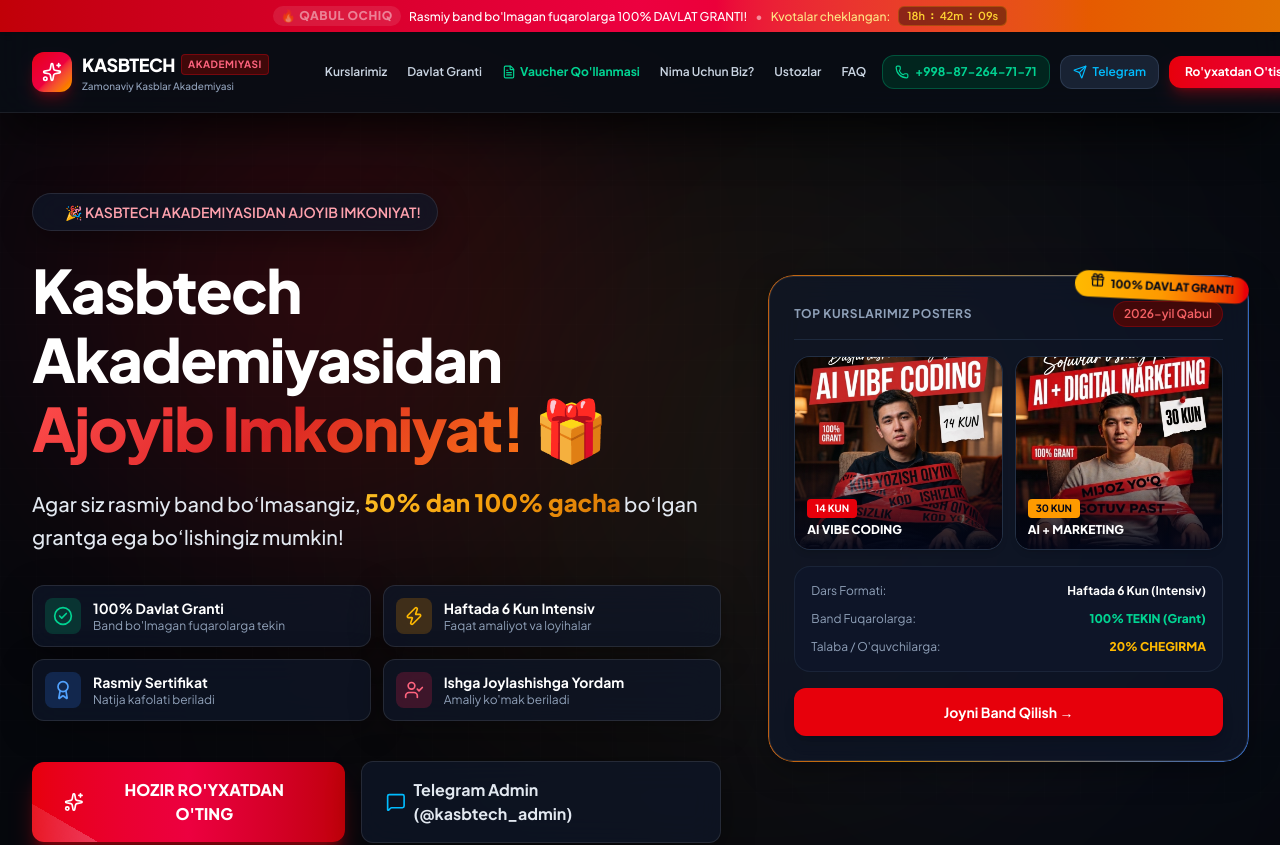
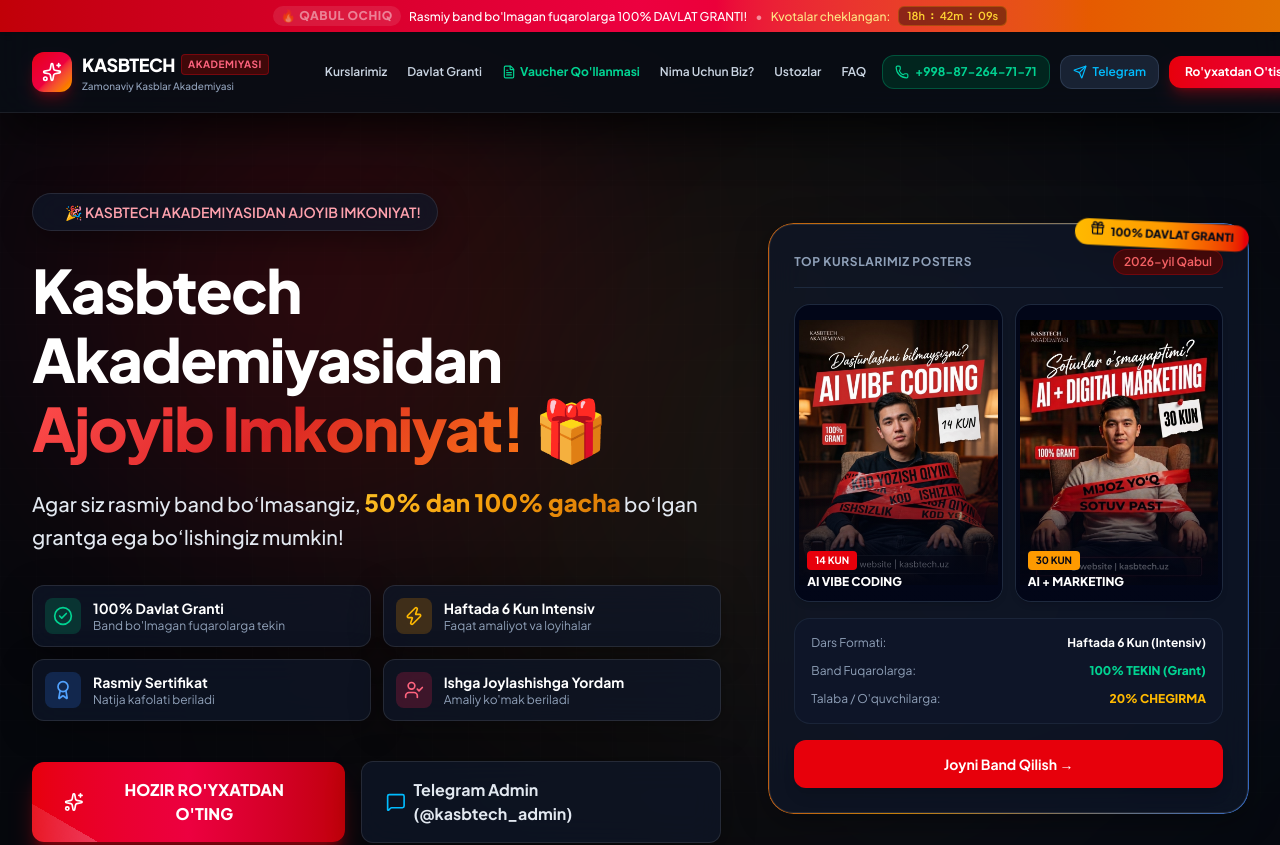
Before and after one commit to Javoxir0804/Kasbtech.uz, a React (Vite) app: page / in a window 1280 px wide. Shown: the top 845 px of the page. Built offline with nearby package versions, Linux system fonts and the light colour scheme.

Commit message:
Make poster images 100% uncropped and fully visible using object-contain and height expansion

```diff
--- a/src/App.jsx
+++ b/src/App.jsx
@@ -525,14 +525,14 @@
                     {/* VIBE CODING POSTER */}
                     <div
                       onClick={() => setLightboxImage('/vibe_coding_poster.jpg')}
-                      className="group relative rounded-2xl overflow-hidden cursor-pointer border border-slate-700/60 bg-slate-900 shadow-md hover:border-red-500 transition-all"
+                      className="group relative rounded-2xl overflow-hidden cursor-pointer border border-slate-700/60 bg-slate-950 shadow-md hover:border-red-500 transition-all flex items-center justify-center p-1"
                     >
                       <img
                         src="/vibe_coding_poster.jpg"
                         alt="AI Vibe Coding poster"
-                        className="w-full h-48 object-cover group-hover:scale-105 transition-transform duration-500"
+                        className="w-full h-64 sm:h-72 object-contain group-hover:scale-105 transition-transform duration-500 rounded-xl"
                       />
-                      <div className="absolute inset-0 bg-gradient-to-t from-slate-950/90 via-transparent to-transparent flex flex-col justify-end p-3">
+                      <div className="absolute inset-0 bg-gradient-to-t from-slate-950/90 via-transparent to-transparent flex flex-col justify-end p-3 pointer-events-none">
                         <span className="text-[10px] font-bold bg-red-600 text-white px-2 py-0.5 rounded w-max mb-1">14 KUN</span>
                         <span className="text-xs font-black text-white leading-tight">AI VIBE CODING</span>
                       </div>
@@ -544,14 +544,14 @@
                     {/* AI MARKETING POSTER */}
                     <div
                       onClick={() => setLightboxImage('/ai_marketing_poster.jpg')}
-                      className="group relative rounded-2xl overflow-hidden cursor-pointer border border-slate-700/60 bg-slate-900 shadow-md hover:border-red-500 transition-all"
+                      className="group relative rounded-2xl overflow-hidden cursor-pointer border border-slate-700/60 bg-slate-950 shadow-md hover:border-red-500 transition-all flex items-center justify-center p-1"
                     >
                       <img
                         src="/ai_marketing_poster.jpg"
                         alt="AI Digital Marketing poster"
-                        className="w-full h-48 object-cover group-hover:scale-105 transition-transform duration-500"
+                        className="w-full h-64 sm:h-72 object-contain group-hover:scale-105 transition-transform duration-500 rounded-xl"
                       />
-                      <div className="absolute inset-0 bg-gradient-to-t from-slate-950/90 via-transparent to-transparent flex flex-col justify-end p-3">
+                      <div className="absolute inset-0 bg-gradient-to-t from-slate-950/90 via-transparent to-transparent flex flex-col justify-end p-3 pointer-events-none">
                         <span className="text-[10px] font-bold bg-amber-500 text-slate-950 px-2 py-0.5 rounded w-max mb-1">30 KUN</span>
                         <span className="text-xs font-black text-white leading-tight">AI + MARKETING</span>
                       </div>
@@ -1003,16 +1003,16 @@
                   {course.poster && (
                     <div
                       onClick={() => setLightboxImage(course.poster)}
-                      className="relative h-44 rounded-2xl overflow-hidden cursor-pointer border border-slate-800 bg-slate-900 group/poster"
+                      className="relative h-64 sm:h-80 w-full rounded-2xl overflow-hidden cursor-pointer border border-slate-700/60 bg-slate-950 flex items-center justify-center p-1 group/poster shadow-inner"
                     >
                       <img
                         src={course.poster}
                         alt={course.title}
-                        className="w-full h-full object-cover group-hover/poster:scale-105 transition-transform duration-500"
+                        className="w-full h-full object-contain rounded-xl group-hover/poster:scale-[1.02] transition-transform duration-500"
                       />
-                      <div className="absolute inset-0 bg-slate-950/40 opacity-0 group-hover/poster:opacity-100 flex items-center justify-center transition-opacity">
-                        <span className="bg-red-600 text-white text-xs font-bold px-3 py-1.5 rounded-lg flex items-center gap-1.5 shadow-lg">
-                          <Maximize2 className="w-3.5 h-3.5" />
+                      <div className="absolute inset-0 bg-slate-950/30 opacity-0 group-hover/poster:opacity-100 flex items-center justify-center transition-opacity">
+                        <span className="bg-red-600 text-white text-xs font-bold px-3.5 py-2 rounded-xl flex items-center gap-1.5 shadow-xl">
+                          <Maximize2 className="w-4 h-4" />
                           <span>Poster ko'rish</span>
                         </span>
                       </div>
```
